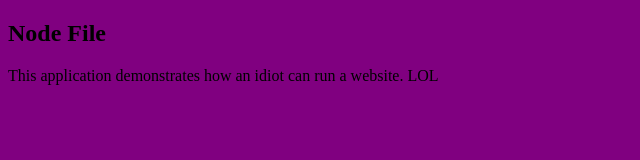
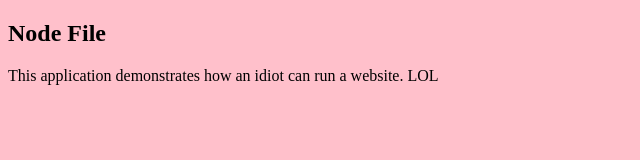
Before and after one commit to Boycey63/node_jb, a website: page index.html in a window 1280 px wide. Shown: the whole page, without its empty margins (0-640 px from the left). Drawn offline with Linux system fonts and the light colour scheme.

Commit message:
Changed colour again

```diff
--- a/index.html
+++ b/index.html
@@ -6,7 +6,7 @@
     </title>
   <head/>
 
-  <body style = "background-color:purple">
+  <body style = "background-color:pink">
     <h2>
       Node File
     </h2>
```
